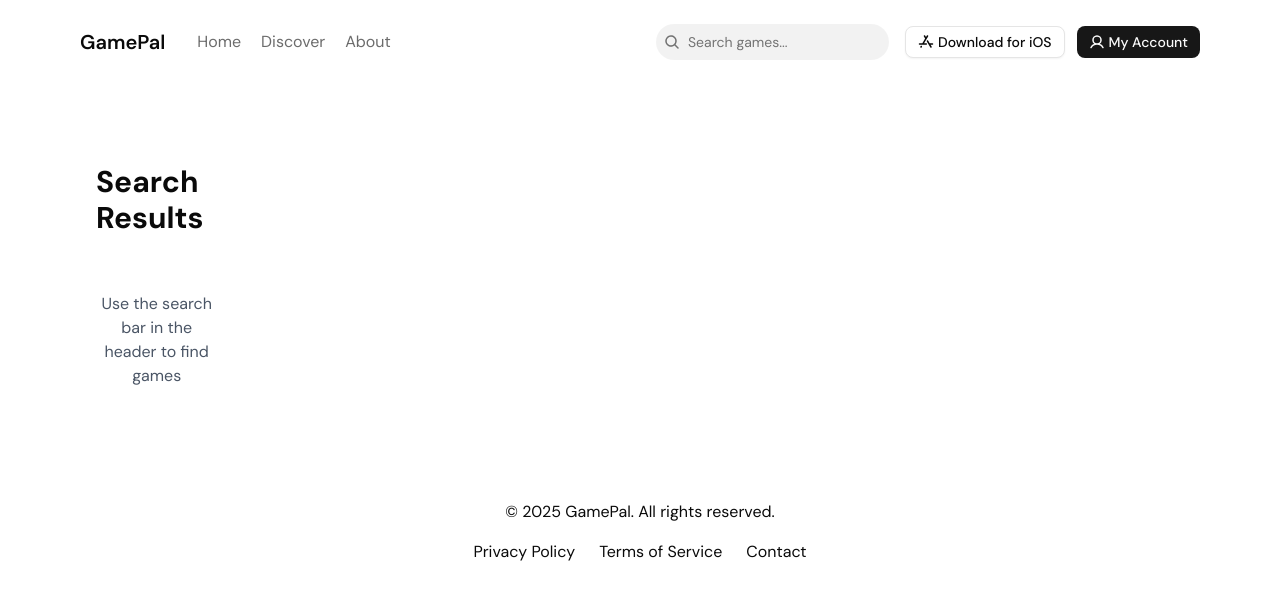
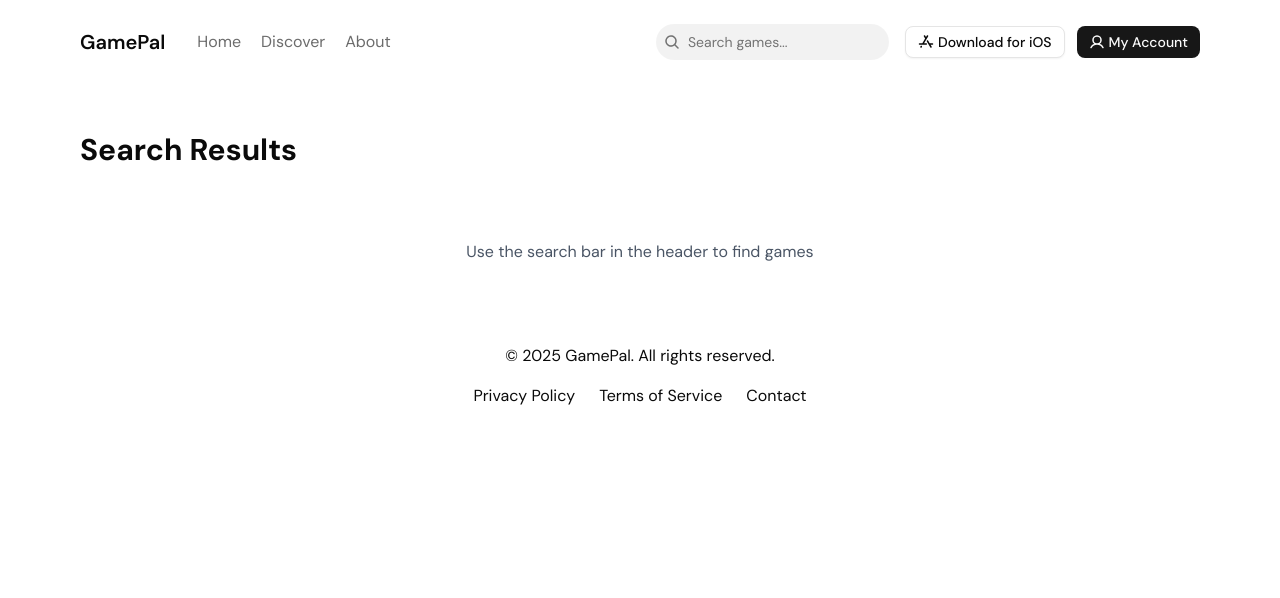
Before and after one commit to jereswinnen/getgamepal, a Next.js app: page /search in a window 1280 px wide. Shown: the top 598 px of the page. Built offline with nearby package versions, Linux system fonts and the light colour scheme.

Commit message:
Fixed search page layout

```diff
--- a/src/app/search/page.tsx
+++ b/src/app/search/page.tsx
@@ -100,10 +100,12 @@ export default function SearchPage() {
   }, [offset]);
 
   return (
-    <div className="max-w-7xl mx-auto px-4 py-8">
-      <h1 className="text-3xl font-bold mb-6">Search Results</h1>
+    <div className="o-grid--inner">
+      <header className="col-span-full">
+        <h1 className="text-3xl font-bold">Search Results</h1>
+      </header>
 
-      <div className="space-y-2">
+      <div className="col-span-full">
         {isLoading && offset === 0 && (
           <div className="text-center py-8">
             <div
@@ -144,12 +146,11 @@ export default function SearchPage() {
               <Link
                 key={game.id}
                 href={`/game/${game.id}`}
-                className="group"
+                className="flex flex-col gap-2 transition-all duration-200 will-change-transform group-hover:opacity-70 hover:opacity-100 hover:scale-105"
                 ref={
                   index === searchResults.length - 1 ? lastGameRef : undefined
                 }
               >
-                <div className="bg-black/[.03] dark:bg-white/[.03] rounded-lg overflow-hidden hover:shadow-md transition-shadow h-full">
                 <GameCover
                   coverUrl={game.cover?.url}
                   gameName={game.name}
@@ -157,16 +158,13 @@ export default function SearchPage() {
                   sizes="(max-width: 768px) 50vw, (max-width: 1200px) 33vw, 16vw"
                   className="w-full"
                 />
-                  <div className="p-3">
-                    <h3 className="font-medium text-sm truncate">
-                      {game.name}
-                    </h3>
-                    {game.first_release_date && (
+                <div>
+                  <h3 className="font-medium text-sm truncate">{game.name}</h3>
+                  {/* {game.first_release_date && (
                     <div className="text-xs text-gray-500 dark:text-gray-400 mt-1">
                       {new Date(game.first_release_date * 1000).getFullYear()}
                     </div>
-                    )}
-                  </div>
+                  )} */}
                 </div>
               </Link>
             ))}
```
Lines whose indentation alone changed are shown as unchanged.
